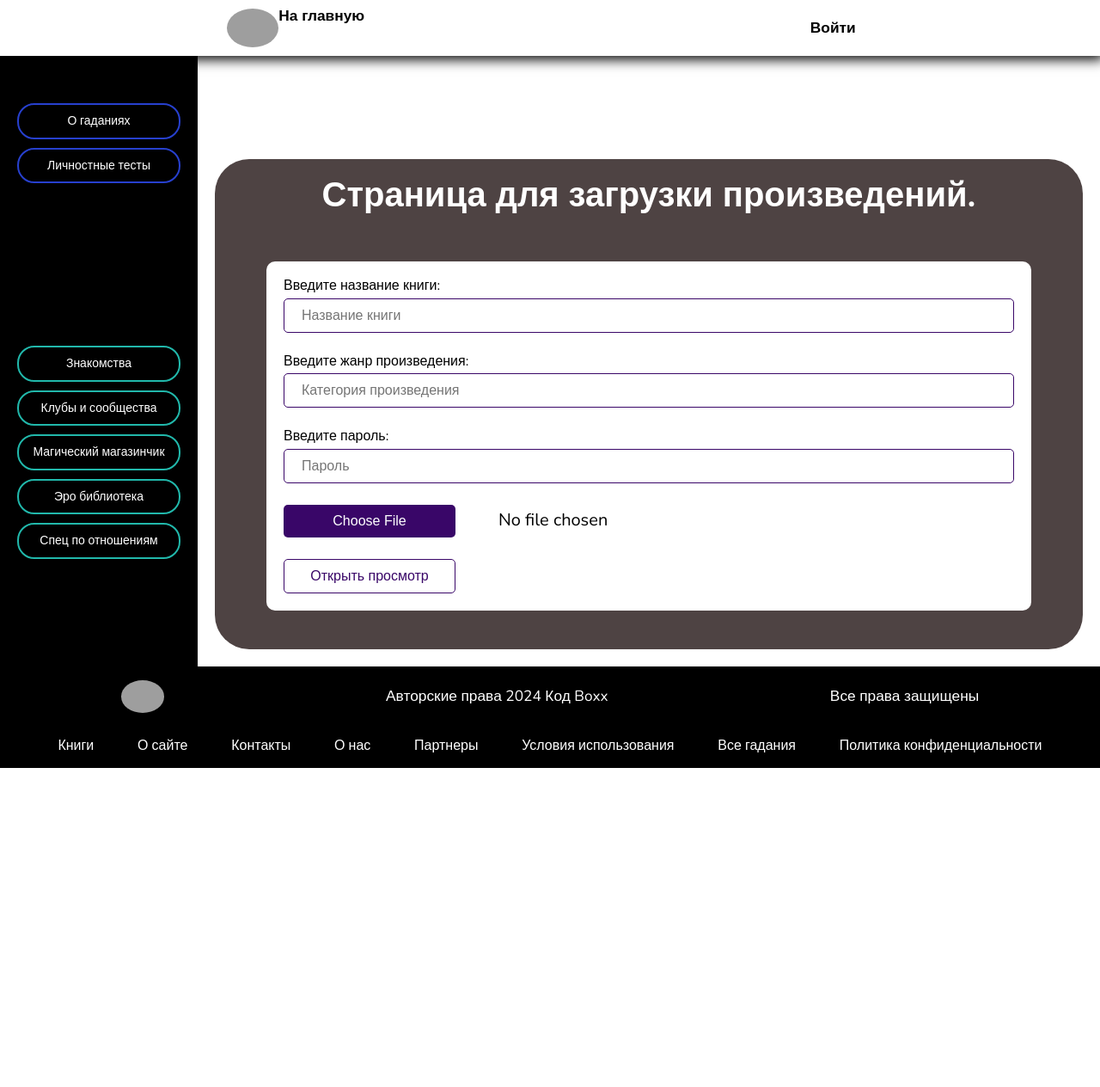
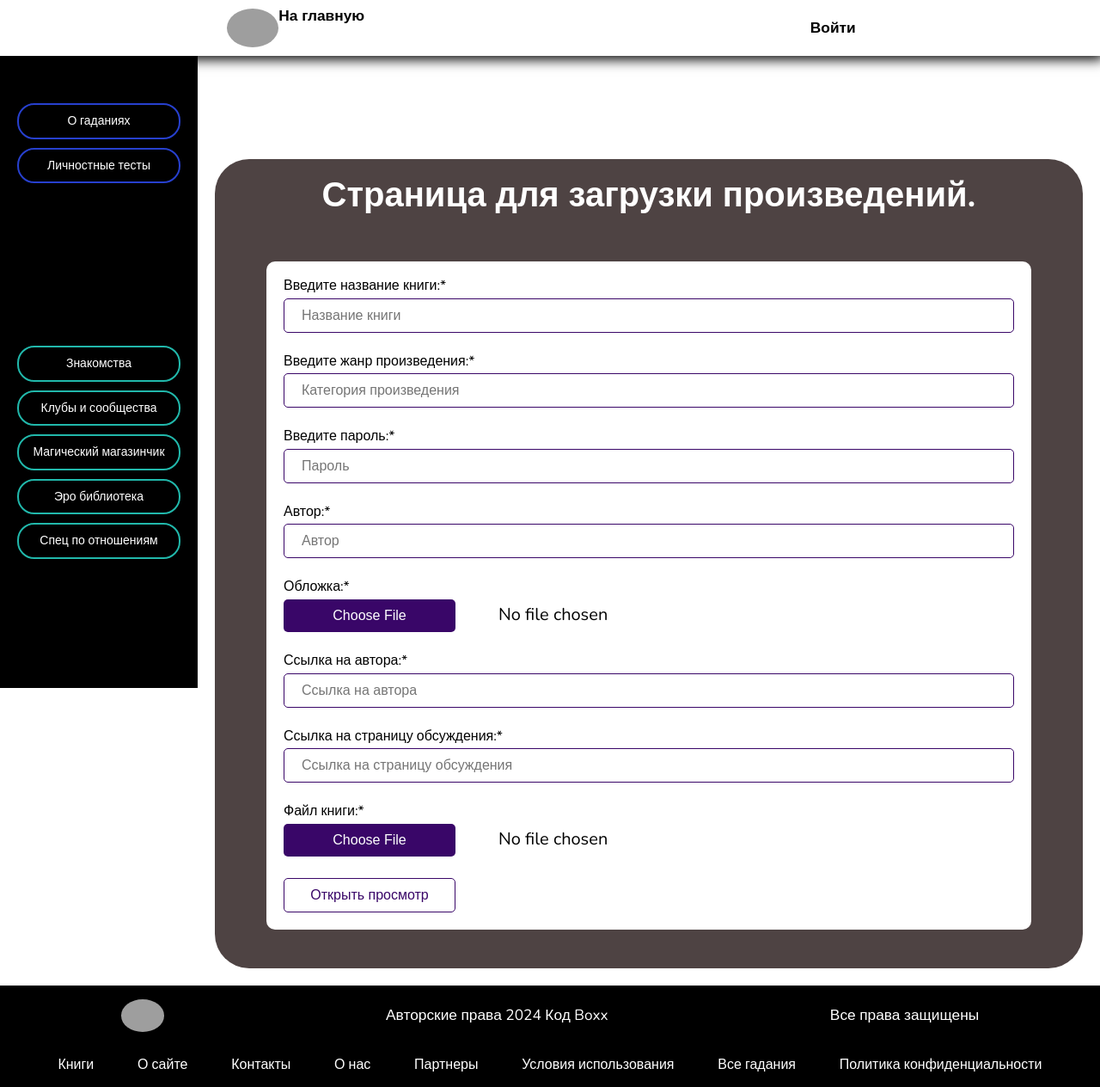
Before and after one commit to ALEXX4891/books-new, a PHP site: page /pages/zagruzka-novoy-knigi/index.php in a window 1280 px wide. Shown: the whole page at 86% size. Before the commit the page ends 893 px from the top, so only its background shows below. Run offline with PHP 8.4, Linux system fonts and the light colour scheme; grey boxes are pictures that could not be loaded.

Commit message:
добавит поля для загрузки

```diff
--- a/pages/zagruzka-novoy-knigi/index.php
+++ b/pages/zagruzka-novoy-knigi/index.php
@@ -27,22 +27,46 @@ include $_SERVER["DOCUMENT_ROOT"] . '/includes/header.php';
     <div class="form-wrapper">
       <form class="form" id="docx-form" action="#" method="post" enctype="multipart/form-data">
         <label class="label" for="docx-form-name">
-          Введите название книги:
+          Введите название книги:*
           <input class="input docx-form-name _req" type="text" name="name" id="docx-form-name" placeholder="Название книги">
         </label>
 
         <label class="label" for="docx-form-category">
-          Введите жанр произведения:
+          Введите жанр произведения:*
           <input class="input docx-form-category _req" type="text" name="category" id="docx-form-category" placeholder="Категория произведения">
         </label>
 
         <label class="label" for="password">
-          Введите пароль:
+          Введите пароль:*
           <input class="input docx-form-name _req" type="password" name="password" id="password" placeholder="Пароль">
         </label>
 
+        <label class="label" for="autor">
+          Автор:*
+          <input class="input docx-form-name _req" type="text" name="autor" id="autor" placeholder="Автор">
+        </label>
 
-        <input class="input _req _file" type="file" name="file" id="file">
+        <label class="label" for="img">
+          Обложка:*
+          <input class="input docx-form-name _file _req" type="file" name="img" id="img">
+        </label>
+
+        <label class="label" for="link_autor">
+          Ссылка на автора:*
+          <input class="input docx-form-name _req" type="text" name="link_autor" id="link_autor" placeholder="Ссылка на автора">
+        </label>
+
+        <label class="label" for="link_forum">
+          Ссылка на страницу обсуждения:*
+          <input class="input docx-form-name _req" type="text" name="link_forum" id="link_forum" placeholder="Ссылка на страницу обсуждения">
+        </label>
+
+        <label class="label" for="file">
+          Файл книги:*
+          <input class="input _req _file" type="file" name="file" id="file">
+        </label>
+
+        <!-- <input class="input _req _file" type="file" name="file" id="file"> -->
         <input class="open-btn" type="submit" value="Открыть просмотр">
       </form>
 
```
Also changed, not shown: pages/zagruzka-novoy-knigi/saver.php (+2 -47 lines).
